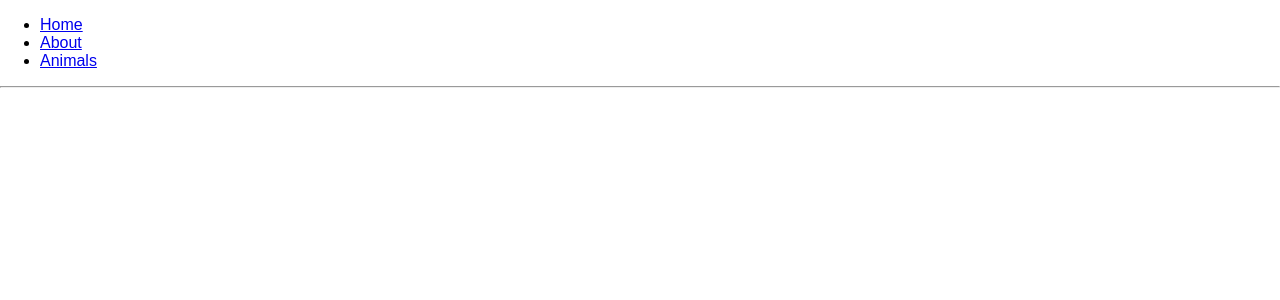
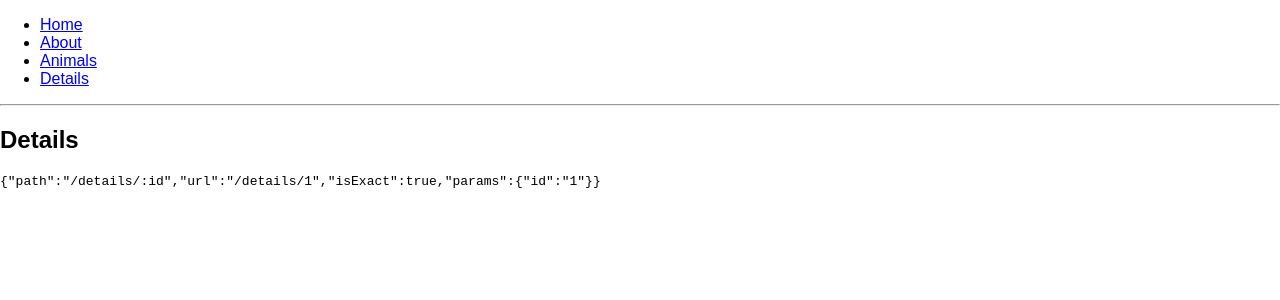
Before and after one commit to crouton21/react-router, a React (Create React App) app: page /details/1 in a window 1280 px wide. Shown: the top 300 px of the page. Built offline with nearby package versions, Linux system fonts and the light colour scheme.

Commit message:
add required url parameter

```diff
--- a/src/App.js
+++ b/src/App.js
@@ -5,6 +5,7 @@ import { BrowserRouter as Router, Route, Link } from "react-router-dom";
 import Home from './pages/Home/Home';
 import About from './pages/About/About';
 import Animals from './pages/Animals/Animals';
+import Details from './pages/Details/Details';
 
 class App extends Component {
   render() {
@@ -22,6 +23,9 @@ class App extends Component {
               <li>
                 <Link to="/animals">Animals</Link>
               </li>
+              <li>
+                <Link to="/details">Details</Link>
+              </li>
             </ul>
 
             <hr />
@@ -29,6 +33,9 @@ class App extends Component {
             <Route exact path="/" component={Home} />
             <Route path="/about" component={About} />
             <Route path="/animals" component={Animals} />
+
+            {/* Required Parameter */}
+            <Route path="/details/:id" component={Details} />
           </div>
         </Router>
       </div>
--- /dev/null
+++ b/src/pages/Details/Details.js
@@ -0,0 +1,10 @@
+import React, { Component } from 'react';
+
+const Details = ({ match }) => (
+    <div>
+        <h2>Details</h2>
+        <pre>{JSON.stringify(match)}</pre>
+    </div>
+);
+
+export default Details;
```
